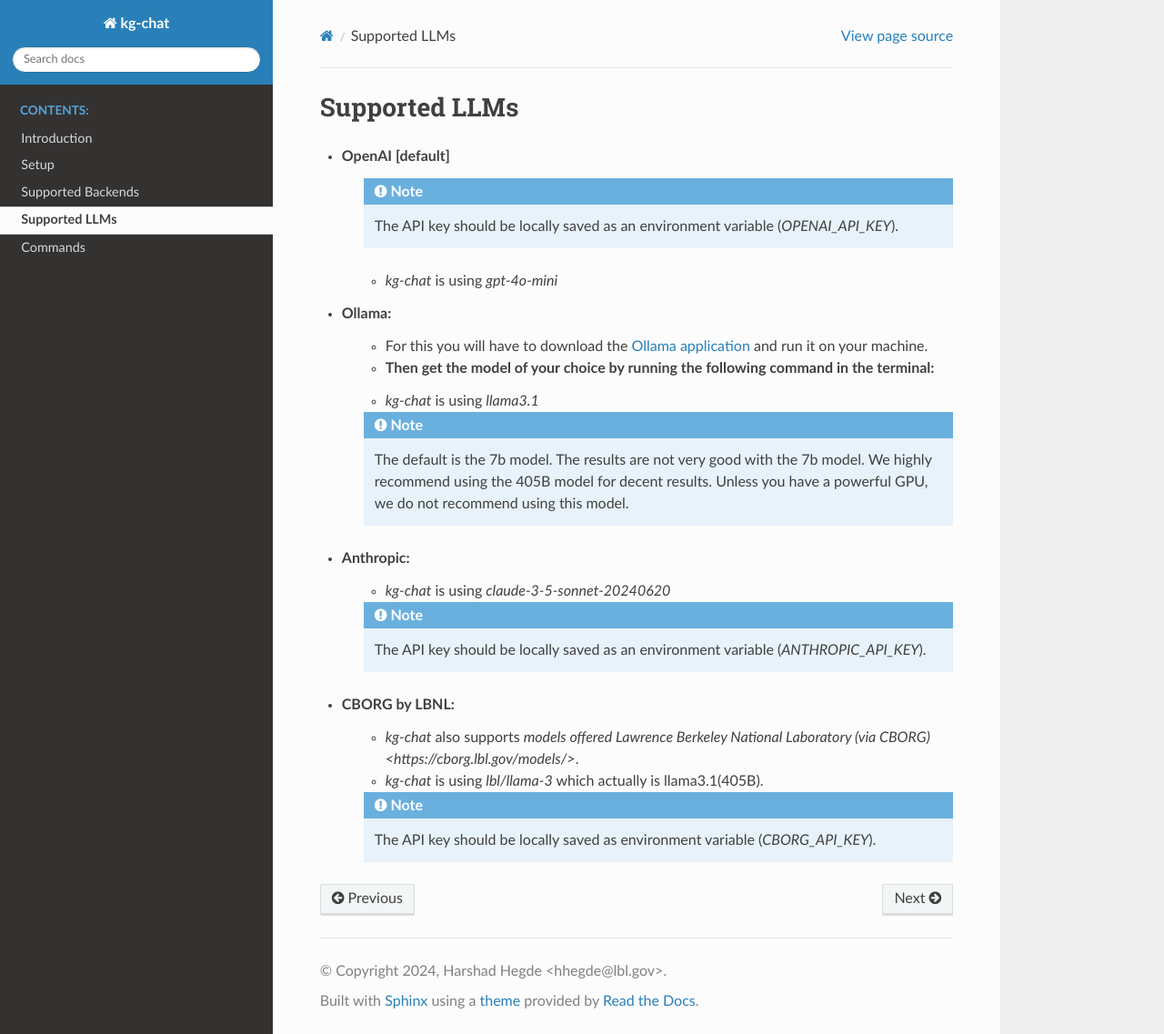
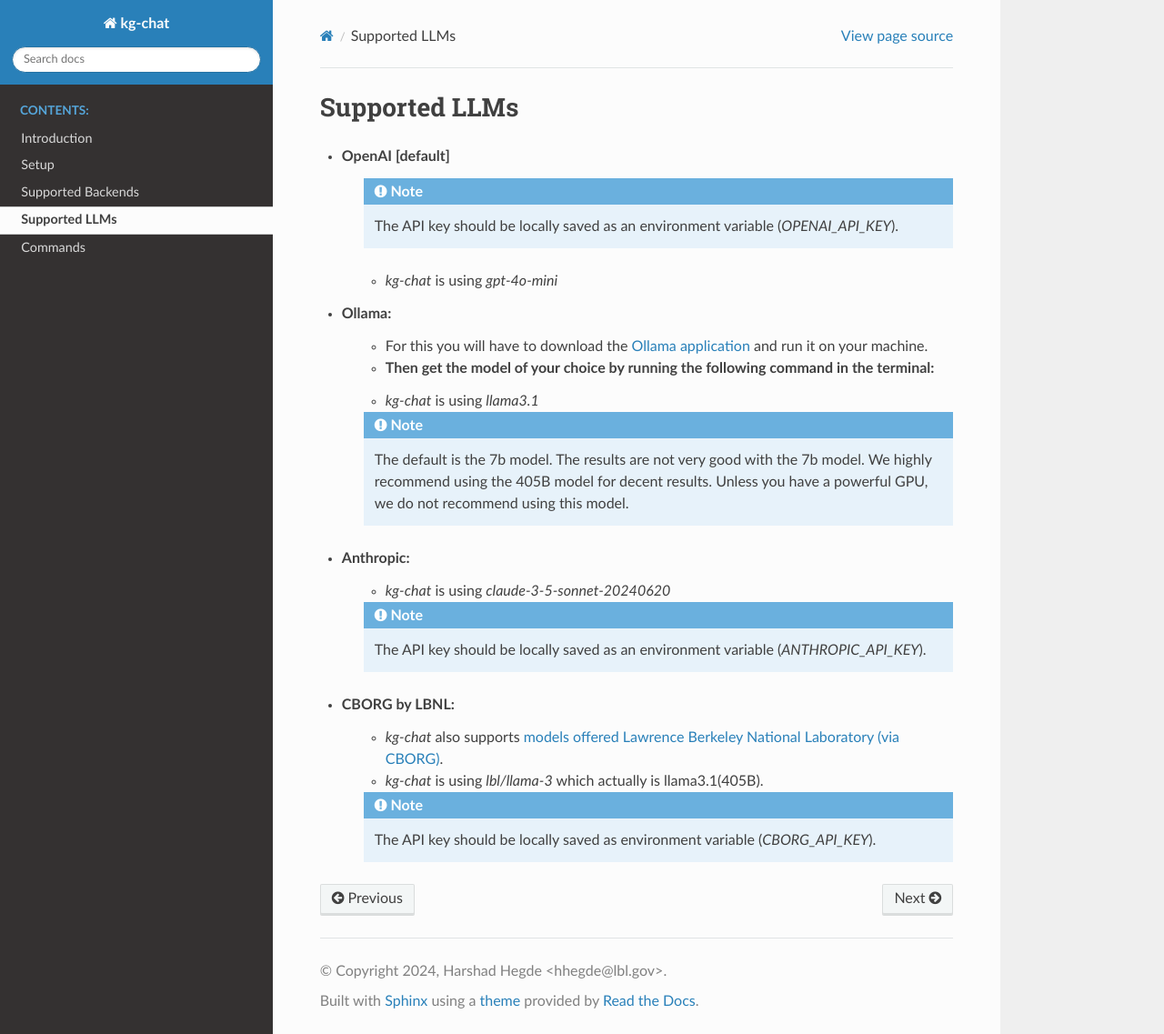
Before and after one commit to Knowledge-Graph-Hub/kg-chat, a Sphinx documentation site: the page built from docs/supported_llms.rst, in a window 1280 px wide and 1137 px high. Shown: the whole window at 91% size. Built offline with Sphinx 7.4.7 and the Read the Docs theme 2.0.0, drawn with Linux system fonts in a browser that asks for light colours; pages that are not in the unit, such as notebooks, are missing from menus.

Commit message:
more formatting

```diff
--- a/docs/supported_llms.rst
+++ b/docs/supported_llms.rst
@@ -27,7 +27,7 @@
 
 
 * CBORG by LBNL:
-    * `kg-chat` also supports `models offered Lawrence Berkeley National Laboratory (via CBORG)<https://cborg.lbl.gov/models/>`.
+    * `kg-chat` also supports `models offered Lawrence Berkeley National Laboratory (via CBORG) <https://cborg.lbl.gov/models/>`_.
     * `kg-chat` is using `lbl/llama-3` which actually is llama3.1(405B).
 
     .. note::
```
